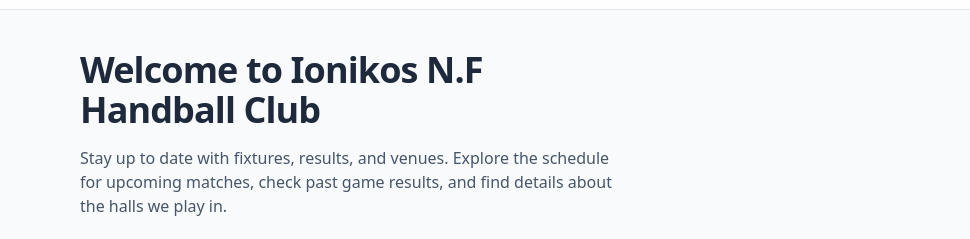
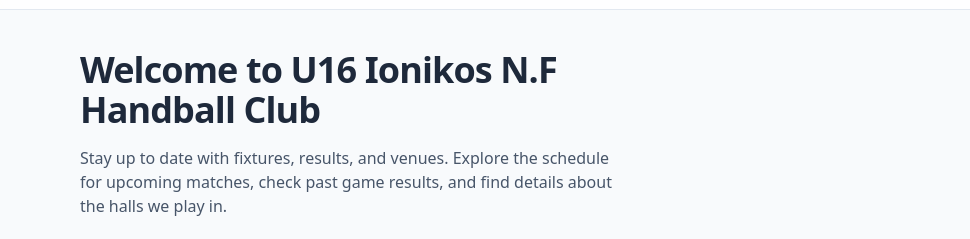
Before and after one commit to stmous/Ionikos, a plain HTML site: page index.html in a window 1280 px wide. Shown: the part 55-294 px from the top of the page, 0-970 px from the left. Drawn offline with nearby package versions, Linux system fonts and the light colour scheme; no server answers.

Commit message:
Update index.html

```diff
--- a/index.html
+++ b/index.html
@@ -33,7 +33,7 @@
   <main class="max-w-6xl mx-auto px-4 py-10">
     <section class="grid md:grid-cols-2 gap-8 items-center">
       <div>
-        <h1 class="text-3xl sm:text-4xl font-bold tracking-tight">Welcome to Ionikos N.F Handball Club</h1>
+        <h1 class="text-3xl sm:text-4xl font-bold tracking-tight">Welcome to U16 Ionikos N.F Handball Club</h1>
         <p class="mt-4 text-slate-600">Stay up to date with fixtures, results, and venues. Explore the schedule for upcoming matches, check past game results, and find details about the halls we play in.</p>
         <div class="mt-6 flex gap-3">
           <a href="schedule.html" class="inline-flex items-center gap-2 bg-blue-700 text-white px-4 py-2 rounded-md hover:bg-blue-800">View Schedule</a>
```
